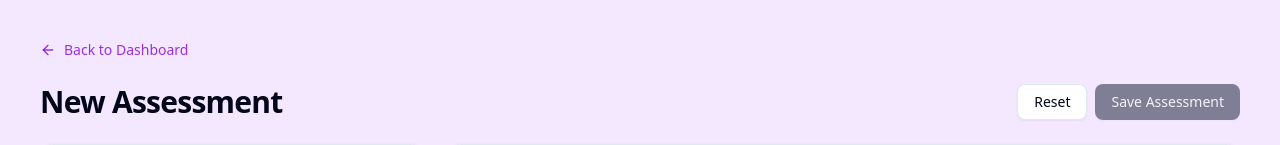
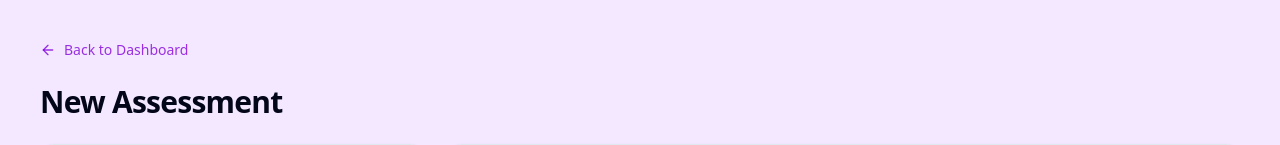
Before and after one commit to Trace-Bitcamp/trace-frontend, a Next.js app: page /new-assessment in a window 1280 px wide. Shown: the top 145 px of the page. Built offline with nearby package versions, Linux system fonts and the light colour scheme; no server answers.

Commit message:
removed useless buttons

```diff
--- a/src/app/new-assessment/page.tsx
+++ b/src/app/new-assessment/page.tsx
@@ -429,10 +429,10 @@ export default function NewAssessment() {
         <div className="flex items-center justify-between">
           <h1 className="text-3xl font-bold tracking-tight">New Assessment</h1>
           <div className="flex items-center gap-2">
-            <Button variant="outline" onClick={resetCanvas}>
+            {/* <Button variant="outline" onClick={resetCanvas}>
               Reset
             </Button>
-            <Button disabled={!completed}>Save Assessment</Button>
+            <Button disabled={!completed}>Save Assessment</Button> */}
           </div>
         </div>
 
```
